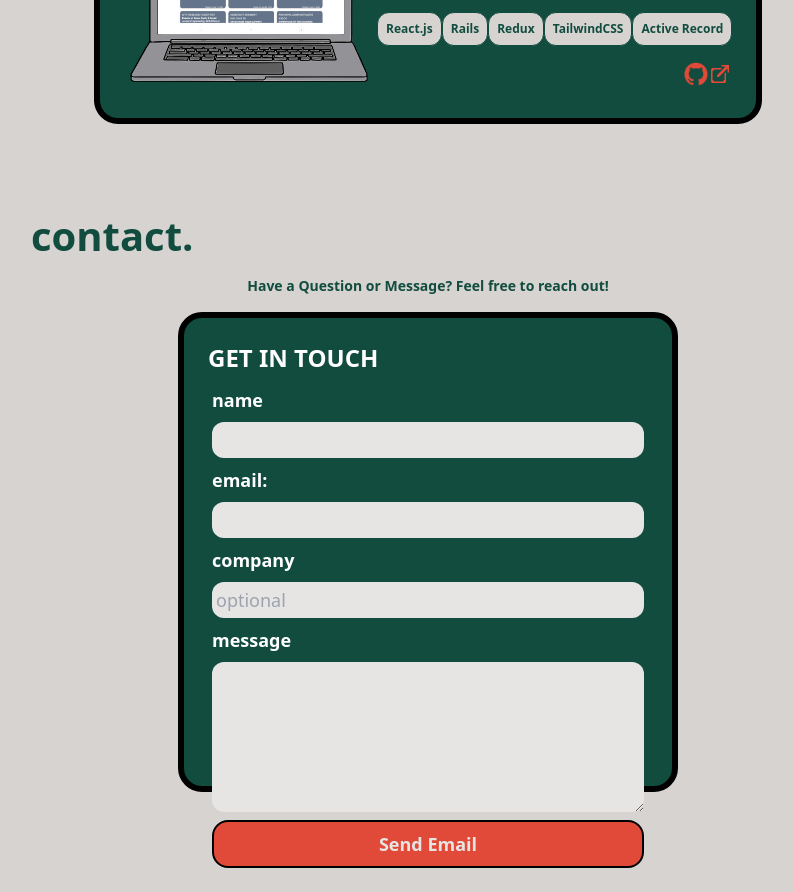
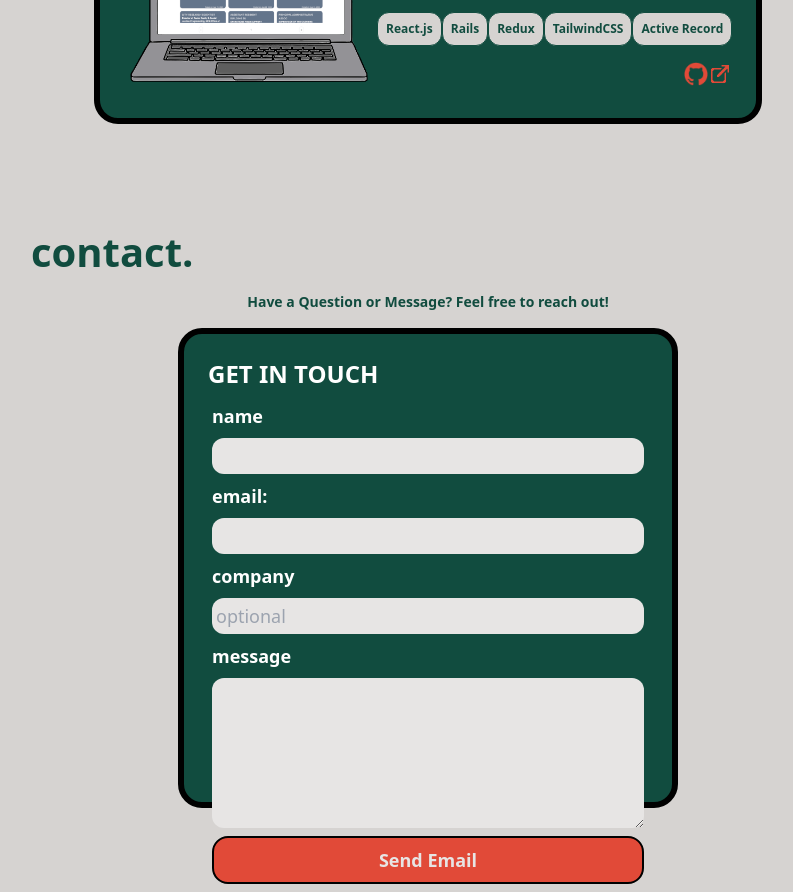
Before and after one commit to lvas248/my-portfolio, a React (Create React App) app: page / in a window 1280 px wide. Shown: the part 2380-3272 px from the top of the page, without its empty margins (212-1005 px from the left). Built offline with nearby package versions, Linux system fonts and the light colour scheme.

Commit message:
correct update spacing in contact component

```diff
--- a/src/Pages/Contact/Contact.js
+++ b/src/Pages/Contact/Contact.js
@@ -8,7 +8,7 @@ function Contact() {
             className='min-h-[80vh]'
             >
 
-            <div className='min-h-[95vh] max-w-[1050px] m-auto pt-[10vh]'>
+            <div className='min-h-[95vh] max-w-[1050px] m-auto pt-[12vh]'>
 
                 <h1
                     className='mb-3 font-bold pl-[10vw] text-left textGreen '
--- a/src/Pages/Home.js
+++ b/src/Pages/Home.js
@@ -22,7 +22,7 @@ function Home() {
             </div>
 
             <div
-                className='h-[50vh] rounded-3xl place-self-end border-black border-[6px] border-x-[6px] relative grid bgGreen p-4
+                className='h-[35vh] rounded-3xl place-self-end border-black border-[6px] border-x-[6px] relative grid bgGreen p-4
                 '
             >
                 <img
```
